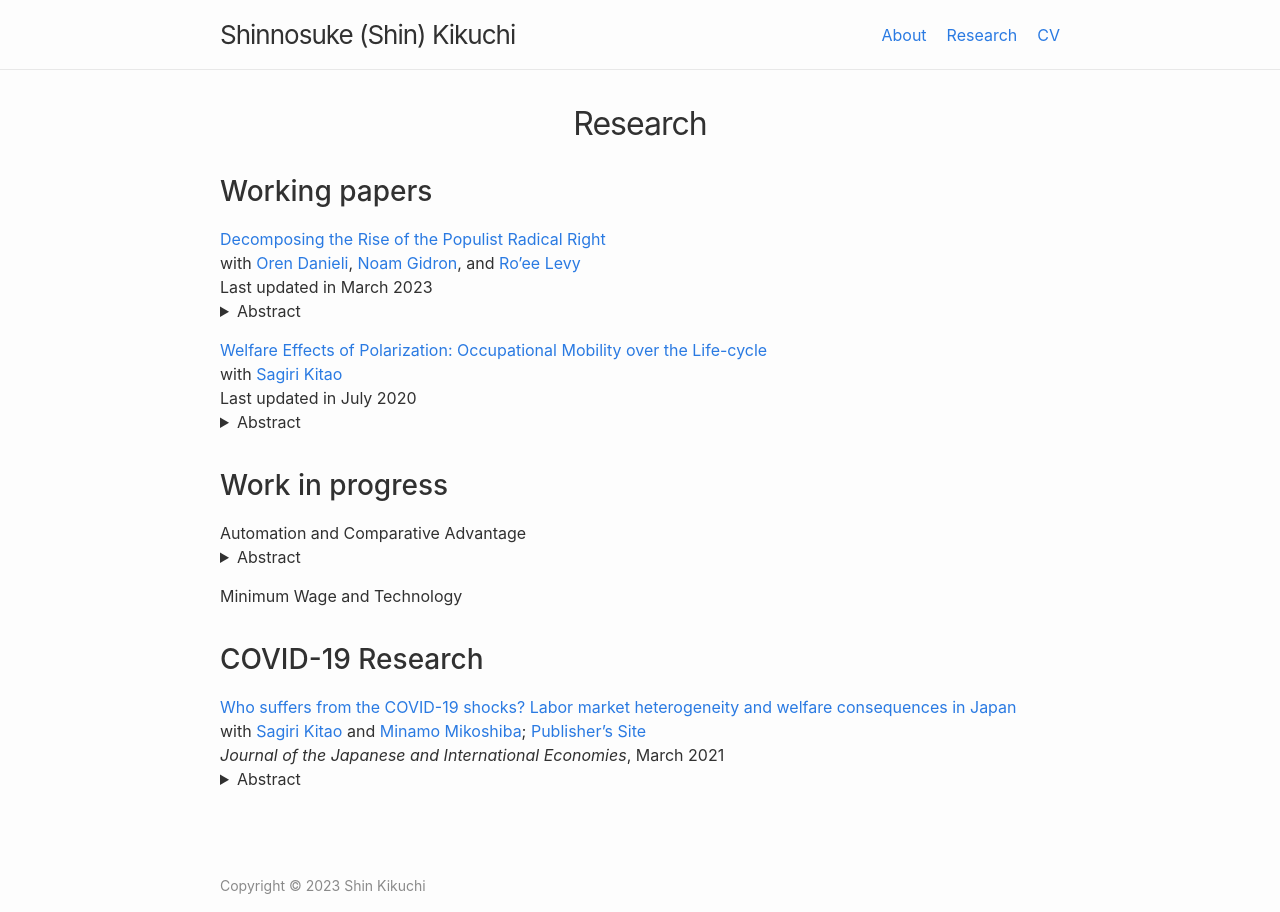
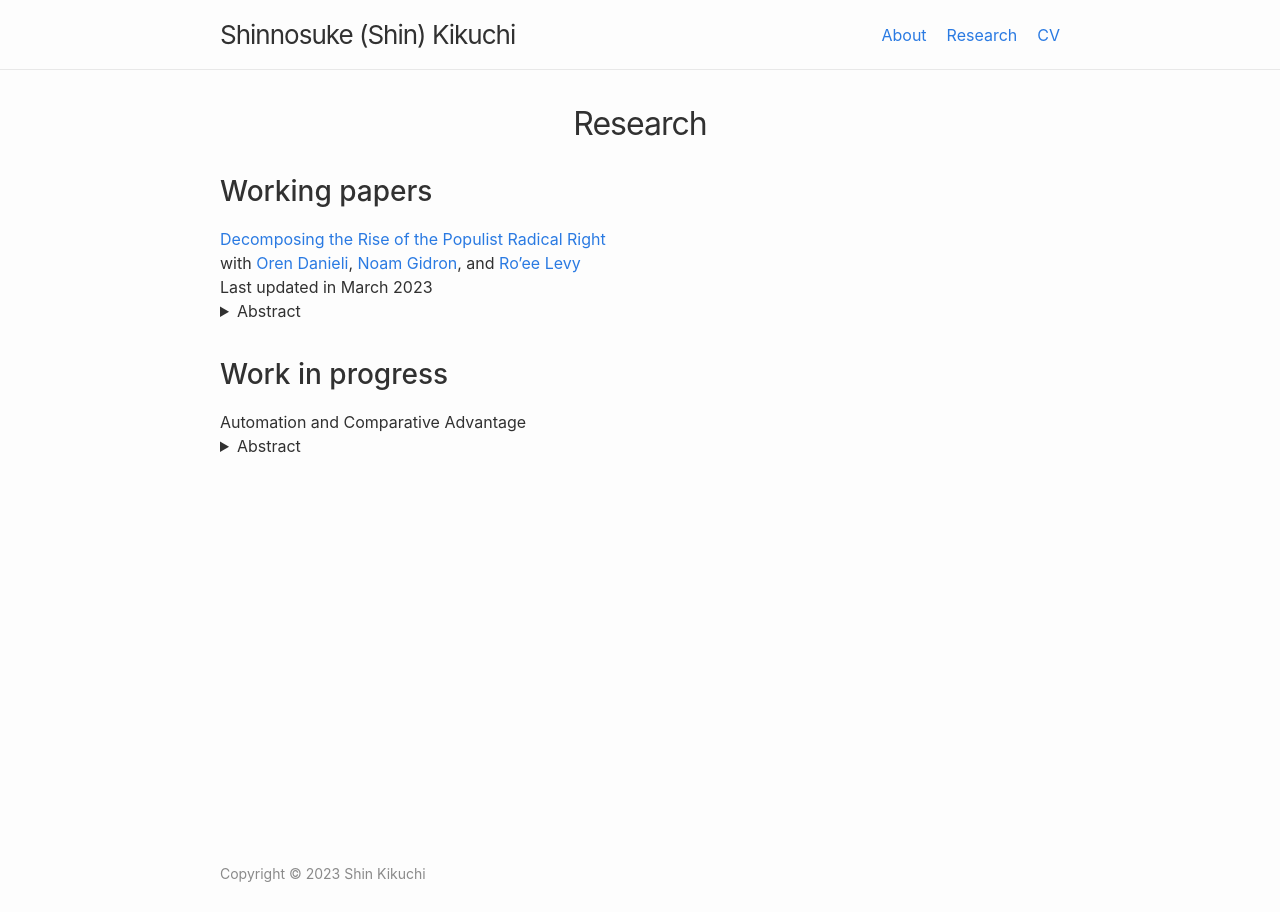
Before and after one commit to shinnkikuchi/shinnkikuchi.github.io, a Jekyll site: the page built from research.md, in a window 1280 px wide. Built offline with Jekyll 4.4.1, drawn with Linux system fonts in a browser that asks for light colours; some of the changed text lies outside the part shown.

Commit message:
Update research.md

```diff
--- a/research.md
+++ b/research.md
@@ -18,17 +18,6 @@
 </details>
 
 
-<a href="/files/research/KK-ROBOT.pdf" target="_blank">Welfare Effects of Polarization: Occupational Mobility over the Life-cycle</a><br>
-with <a href="https://sites.google.com/site/sagirikitao/home" target="_blank">Sagiri Kitao</a><br>
-Last updated in July 2020<br>
-<details style="margin-bottom: 15px; margin-top: -15px">
-	<summary>Abstract</summary>
-
-	What are the welfare effects of polarization: wage and employment losses of middle-class workers relative to low- and high-skill groups? We build a model of overlapping generations who choose consumption, savings, labor supply, and occupations over their life-cycles, and accumulate human capital. We simulate a wage shift observed since the early 1980s and investigate individuals’ responses. Polarization improves welfare of young individuals that are high-skilled, while it hurts low-skilled individuals across all ages and especially younger ones. The gain of the high-skilled is larger for generations entering in later periods, who can fully exploit the rising skill premium.
-
-</details>
-
-
 ## Work in progress
 Automation and Comparative Advantage<br>
 <details style="margin-bottom: 15px; margin-top: -15px">
@@ -37,18 +26,3 @@
 	I study how automation affects comparative advantage. In the past centuries, the initial stages of economic development featured comparative advantage in low-skill-intensive sectors due to low-skill-labor abundance, as predicted by the Heckscher-Ohlin Theorem. I show, however, that this relationship has weakened—or even reversed—in the 21st century. This decoupling/reversal occurs because automation provides developed countries with endogenous comparative advantage in low-skill-intensive sectors. My counterfactual analysis shows that recent developing countries would have specialized in low-skill intensive sectors and enjoyed more gains from trade, as East Asian countries did, without automation in developed countries.
 
 </details>
-
-
-Minimum Wage and Technology<br>
-
-
-## COVID-19 Research
-<a href="/files/research/KKM-COVID19.pdf">Who suffers from the COVID-19 shocks? Labor market heterogeneity and welfare consequences in Japan</a><br>
-with <a href="https://sites.google.com/site/sagirikitao/home?authuser=0" target="_blank">Sagiri Kitao</a> and <a href="https://sites.google.com/view/minamomikoshiba/home" target="_blank">Minamo Mikoshiba</a>; <a href="https://www.sciencedirect.com/science/article/pii/S088915832030054X">Publisher's Site</a> <br>
-*Journal of the Japanese and International  Economies*, March 2021<br>
-<details style="margin-bottom: 15px; margin-top: -15px">
-	<summary>Abstract</summary>
-
-	Effects of the COVID-19 shocks in the Japanese labor market vary across workers of different age groups, genders, employment types, education levels, occupations, and industries. We document heterogeneous changes in employment and earnings in response to the COVID-19 shocks, observed in various data sources during the initial months after the onset of the pandemic in Japan. We then feed these shocks into a life-cycle model of heterogeneous agents to quantify welfare consequences of the COVID-19 shocks. In each dimension of the heterogeneity, the shocks are amplified for those who earned less prior to the crisis. Contingent workers are hit harder than regular workers, younger workers than older workers, females than males, and workers engaged in social and non-flexible jobs than those in ordinary and flexible jobs. The most severely hurt by the COVID-19 shocks has been a group of female, contingent, low-skilled workers, engaged in social and non-flexible jobs and without a spouse of a different group.
-
-</details>
```
